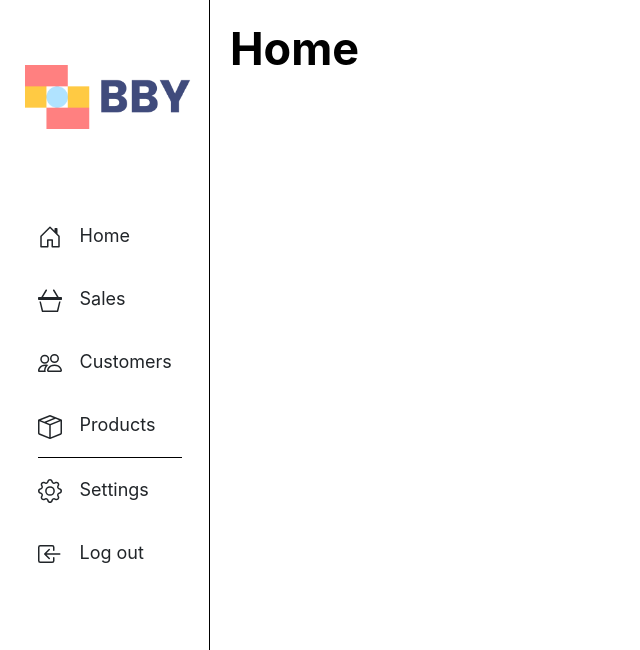
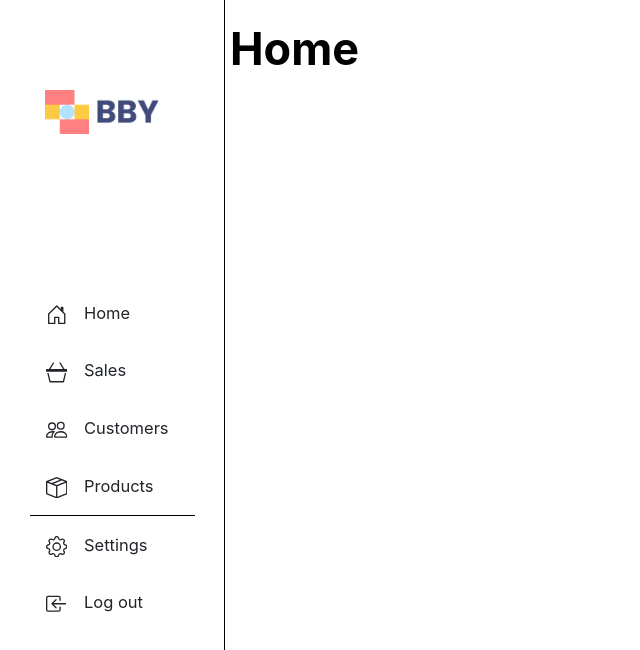
Before and after one commit to Tohusk/crm-baby-name-generator, a React (Create React App) app in the folder front-end/: page /home in a window 1280 px wide. Shown: the top 650 px of the page, without its empty margins (0-640 px from the left). Built offline with nearby package versions, Linux system fonts and the light colour scheme; no server answers; the HTML template or start-up script is replaced by a standard one.

Commit message:
fully relatived sidebar

```diff
--- a/front-end/src/components/sidebar.component.js
+++ b/front-end/src/components/sidebar.component.js
@@ -19,48 +19,48 @@ export default class Sidebar extends Component {
     return (
     <div>
         {/*SideBar*/}
-        <div className = "side-bar">
+        <div className = "sidebar">
           {/*Logo*/}
-            <div className="logo-container">
+            <div className="sidebar-logo-container">
                 <img src={logo} alt="logo" ></img>
             </div>
 
             {/*Buttons*/}
             <div className = "side-text">
-                <span className = "icon-container">
-                    <svg xmlns="http://www.w3.org/2000/svg" width="24" height="24" fill="currentColor" class="bi bi-house-door" viewBox="0 0 16 16">
+                <span className = "sidebar-icon-container">
+                    <svg xmlns="http://www.w3.org/2000/svg" width="1.3em" height="1.3em" fill="currentColor" class="bi bi-house-door" viewBox="0 0 16 16">
                         <path d="M8.354 1.146a.5.5 0 0 0-.708 0l-6 6A.5.5 0 0 0 1.5 7.5v7a.5.5 0 0 0 .5.5h4.5a.5.5 0 0 0 .5-.5v-4h2v4a.5.5 0 0 0 .5.5H14a.5.5 0 0 0 .5-.5v-7a.5.5 0 0 0-.146-.354L13 5.793V2.5a.5.5 0 0 0-.5-.5h-1a.5.5 0 0 0-.5.5v1.293L8.354 1.146zM2.5 14V7.707l5.5-5.5 5.5 5.5V14H10v-4a.5.5 0 0 0-.5-.5h-3a.5.5 0 0 0-.5.5v4H2.5z"/>
                     </svg>
                 </span>
                 Home
             </div>
             <div className = "side-text">
-                <span className = "icon-container">
-                    <svg xmlns="http://www.w3.org/2000/svg" width="24" height="24" fill="currentColor" class="bi bi-basket3" viewBox="0 0 16 16">
+                <span className = "sidebar-icon-container">
+                    <svg xmlns="http://www.w3.org/2000/svg" width="1.3em" height="1.3em" fill="currentColor" class="bi bi-basket3" viewBox="0 0 16 16">
                         <path d="M5.757 1.071a.5.5 0 0 1 .172.686L3.383 6h9.234L10.07 1.757a.5.5 0 1 1 .858-.514L13.783 6H15.5a.5.5 0 0 1 .5.5v1a.5.5 0 0 1-.5.5H.5a.5.5 0 0 1-.5-.5v-1A.5.5 0 0 1 .5 6h1.717L5.07 1.243a.5.5 0 0 1 .686-.172zM3.394 15l-1.48-6h-.97l1.525 6.426a.75.75 0 0 0 .729.574h9.606a.75.75 0 0 0 .73-.574L15.056 9h-.972l-1.479 6h-9.21z"/>
                     </svg>
                 </span>
                 Sales
             </div>
             <div className = "side-text">
-                <span className = "icon-container">
-                    <svg xmlns="http://www.w3.org/2000/svg" width="24" height="24" fill="currentColor" class="bi bi-people" viewBox="0 0 16 16">
+                <span className = "sidebar-icon-container">
+                    <svg xmlns="http://www.w3.org/2000/svg" width="1.3em" height="1.3em" fill="currentColor" class="bi bi-people" viewBox="0 0 16 16">
                         <path d="M15 14s1 0 1-1-1-4-5-4-5 3-5 4 1 1 1 1h8zm-7.978-1A.261.261 0 0 1 7 12.996c.001-.264.167-1.03.76-1.72C8.312 10.629 9.282 10 11 10c1.717 0 2.687.63 3.24 1.276.593.69.758 1.457.76 1.72l-.008.002a.274.274 0 0 1-.014.002H7.022zM11 7a2 2 0 1 0 0-4 2 2 0 0 0 0 4zm3-2a3 3 0 1 1-6 0 3 3 0 0 1 6 0zM6.936 9.28a5.88 5.88 0 0 0-1.23-.247A7.35 7.35 0 0 0 5 9c-4 0-5 3-5 4 0 .667.333 1 1 1h4.216A2.238 2.238 0 0 1 5 13c0-1.01.377-2.042 1.09-2.904.243-.294.526-.569.846-.816zM4.92 10A5.493 5.493 0 0 0 4 13H1c0-.26.164-1.03.76-1.724.545-.636 1.492-1.256 3.16-1.275zM1.5 5.5a3 3 0 1 1 6 0 3 3 0 0 1-6 0zm3-2a2 2 0 1 0 0 4 2 2 0 0 0 0-4z"/>
                     </svg>
                 </span>
                 Customers
             </div>
             <div className = "side-text">
-                <span className = "icon-container">
-                    <svg xmlns="http://www.w3.org/2000/svg" width="24" height="24" fill="currentColor" class="bi bi-box-seam" viewBox="0 0 16 16">
+                <span className = "sidebar-icon-container">
+                    <svg xmlns="http://www.w3.org/2000/svg" width="1.3em" height="1.3em" fill="currentColor" class="bi bi-box-seam" viewBox="0 0 16 16">
                         <path d="M8.186 1.113a.5.5 0 0 0-.372 0L1.846 3.5l2.404.961L10.404 2l-2.218-.887zm3.564 1.426L5.596 5 8 5.961 14.154 3.5l-2.404-.961zm3.25 1.7-6.5 2.6v7.922l6.5-2.6V4.24zM7.5 14.762V6.838L1 4.239v7.923l6.5 2.6zM7.443.184a1.5 1.5 0 0 1 1.114 0l7.129 2.852A.5.5 0 0 1 16 3.5v8.662a1 1 0 0 1-.629.928l-7.185 2.874a.5.5 0 0 1-.372 0L.63 13.09a1 1 0 0 1-.63-.928V3.5a.5.5 0 0 1 .314-.464L7.443.184z"/>
                     </svg>
                 </span>
                 Products
             </div>
-            <div className = "settings">
-                <span className = "icon-container">
-                    <svg xmlns="http://www.w3.org/2000/svg" width="24" height="24" fill="currentColor" class="bi bi-gear" viewBox="0 0 16 16">
+            <div className = "sidebar-settings">
+                <span className = "sidebar-icon-container">
+                    <svg xmlns="http://www.w3.org/2000/svg" width="1.3em" height="1.3em" fill="currentColor" class="bi bi-gear" viewBox="0 0 16 16">
                         <path d="M8 4.754a3.246 3.246 0 1 0 0 6.492 3.246 3.246 0 0 0 0-6.492zM5.754 8a2.246 2.246 0 1 1 4.492 0 2.246 2.246 0 0 1-4.492 0z"/>
                         <path d="M9.796 1.343c-.527-1.79-3.065-1.79-3.592 0l-.094.319a.873.873 0 0 1-1.255.52l-.292-.16c-1.64-.892-3.433.902-2.54 2.541l.159.292a.873.873 0 0 1-.52 1.255l-.319.094c-1.79.527-1.79 3.065 0 3.592l.319.094a.873.873 0 0 1 .52 1.255l-.16.292c-.892 1.64.901 3.434 2.541 2.54l.292-.159a.873.873 0 0 1 1.255.52l.094.319c.527 1.79 3.065 1.79 3.592 0l.094-.319a.873.873 0 0 1 1.255-.52l.292.16c1.64.893 3.434-.902 2.54-2.541l-.159-.292a.873.873 0 0 1 .52-1.255l.319-.094c1.79-.527 1.79-3.065 0-3.592l-.319-.094a.873.873 0 0 1-.52-1.255l.16-.292c.893-1.64-.902-3.433-2.541-2.54l-.292.159a.873.873 0 0 1-1.255-.52l-.094-.319zm-2.633.283c.246-.835 1.428-.835 1.674 0l.094.319a1.873 1.873 0 0 0 2.693 1.115l.291-.16c.764-.415 1.6.42 1.184 1.185l-.159.292a1.873 1.873 0 0 0 1.116 2.692l.318.094c.835.246.835 1.428 0 1.674l-.319.094a1.873 1.873 0 0 0-1.115 2.693l.16.291c.415.764-.42 1.6-1.185 1.184l-.291-.159a1.873 1.873 0 0 0-2.693 1.116l-.094.318c-.246.835-1.428.835-1.674 0l-.094-.319a1.873 1.873 0 0 0-2.692-1.115l-.292.16c-.764.415-1.6-.42-1.184-1.185l.159-.291A1.873 1.873 0 0 0 1.945 8.93l-.319-.094c-.835-.246-.835-1.428 0-1.674l.319-.094A1.873 1.873 0 0 0 3.06 4.377l-.16-.292c-.415-.764.42-1.6 1.185-1.184l.292.159a1.873 1.873 0 0 0 2.692-1.115l.094-.319z"/>
                     </svg>
@@ -68,8 +68,8 @@ export default class Sidebar extends Component {
                 Settings
             </div>
             <div className = "side-text">
-                <span className = "icon-container">
-                    <svg xmlns="http://www.w3.org/2000/svg" width="24" height="24" fill="currentColor" class="bi bi-box-arrow-in-left" viewBox="0 0 16 16">
+                <span className = "sidebar-icon-container">
+                    <svg xmlns="http://www.w3.org/2000/svg" width="1.3em" height="1.3em" fill="currentColor" class="bi bi-box-arrow-in-left" viewBox="0 0 16 16">
                         <path fill-rule="evenodd" d="M10 3.5a.5.5 0 0 0-.5-.5h-8a.5.5 0 0 0-.5.5v9a.5.5 0 0 0 .5.5h8a.5.5 0 0 0 .5-.5v-2a.5.5 0 0 1 1 0v2A1.5 1.5 0 0 1 9.5 14h-8A1.5 1.5 0 0 1 0 12.5v-9A1.5 1.5 0 0 1 1.5 2h8A1.5 1.5 0 0 1 11 3.5v2a.5.5 0 0 1-1 0v-2z"/>
                         <path fill-rule="evenodd" d="M4.146 8.354a.5.5 0 0 1 0-.708l3-3a.5.5 0 1 1 .708.708L5.707 7.5H14.5a.5.5 0 0 1 0 1H5.707l2.147 2.146a.5.5 0 0 1-.708.708l-3-3z"/>
                     </svg>
--- a/front-end/src/styles/Sidebar.css
+++ b/front-end/src/styles/Sidebar.css
@@ -1,58 +1,57 @@
 
-.side-bar {
+.sidebar {
     flex-wrap: wrap;
 
     height: 100%;
-    width: 200px;
+    width: 15em;
 
     position: fixed;
 
-    margin-left: 10px;
+    align-items: center;
 
-    align-items: center;
+    margin-right: 2em;
 
     z-index: -1;
     top: 0;
     left: 0;
     background: white;
     border-right: 1px solid rgb(0, 0, 0);
-    padding-top: 20px;
 }
+
+.sidebar-logo-container {
+    display: flex;
+    align-content: flex-start;
+    margin: 6em 3em 10em;
+    /* margin-bottom: 3em; */
+    padding-right: 1em;
+}
+
+.sidebar-logo-container img {
+    width: 100%;
+    height: 100%;
+}
+
 
 .side-text{
     margin-left: auto;
     margin-right: auto;
     width: 8em;
-    font-size: 18px;
+    font-size: 1.1em;
     padding-top: 1em;
     padding-bottom: 1em;
 }
 
-.settings{
+.sidebar-icon-container {
+    margin-right: 1em;
+}
+
+.sidebar-settings{
     margin-left: auto;
     margin-right: auto;
-    width: 8em;
-    font-size: 18px;
+    width: 10em;
+    font-size: 1.1em;
     padding-top: 1em;
     padding-bottom: 1em;
+    padding-left: 1em;
     border-top: 1px solid rgb(0, 0, 0);
 }
-
-
-.logo-container {
-    display: flex;
-    align-content: flex-start;
-    padding-top: 2em;
-    padding-bottom: 2em;
-    margin: 1em;
-    margin-bottom: 3em;
-}
-
-.logo-container img {
-    width: 11.5em;
-    height: 100%;
-}
-
-.icon-container {
-    margin-right: 1em;
-}
```
